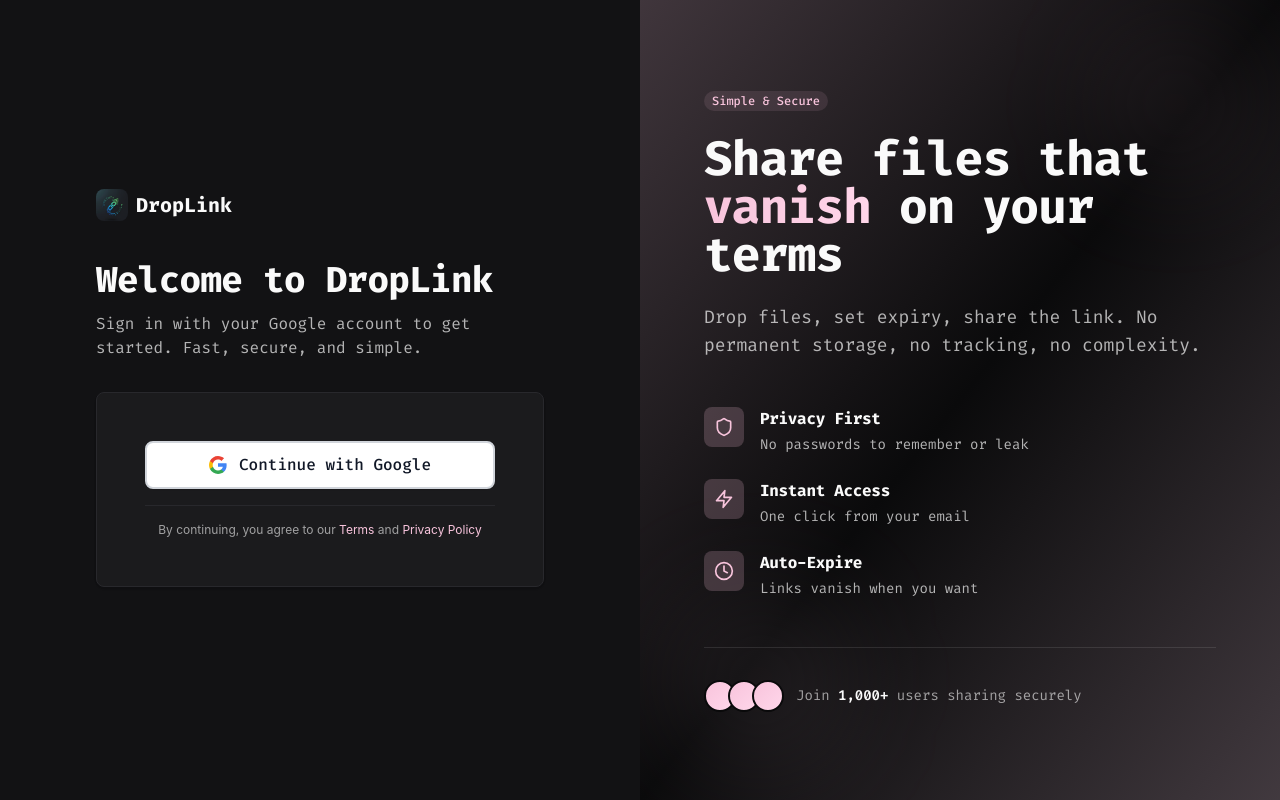
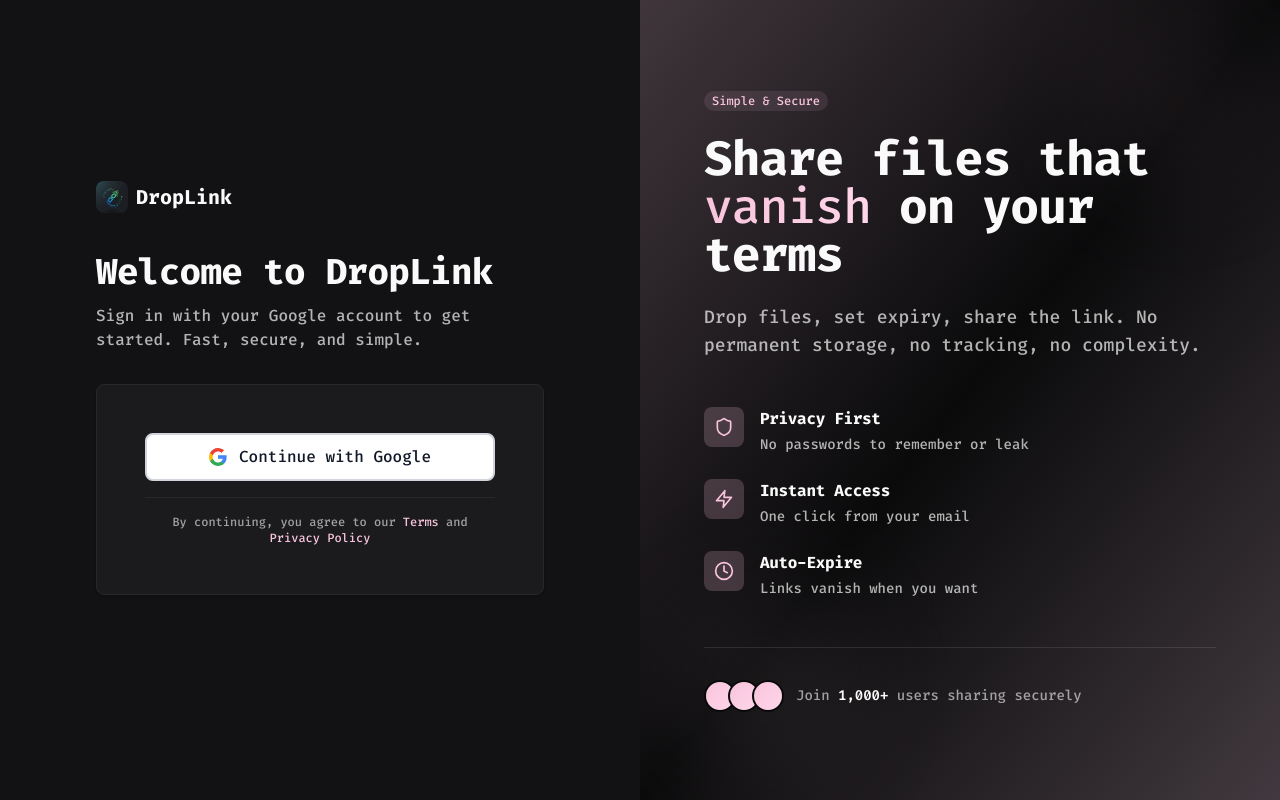
Before and after one commit to eimaam/droplink, a React (Vite) app in the folder client/: page /auth in a window 1280 px wide. Built offline with nearby package versions, Linux system fonts and the light colour scheme.

Commit message:
feat: Update Input component styles and enhance global font settings

```diff
--- a/client/src/components/ui/Input.tsx
+++ b/client/src/components/ui/Input.tsx
@@ -9,9 +9,9 @@ const inputVariants = cva(
   {
     variants: {
       variant: {
-        default: 'bg-background border-border text-text-primary hover:border-primary focus:border-primary',
-        filled: 'bg-surface border-transparent text-text-primary hover:bg-surface-hover focus:bg-background',
-        ghost: 'bg-transparent border-transparent text-text-primary hover:bg-surface/50',
+        default: '!bg-background !border-border text-text-primary hover:border-primary focus:border-primary',
+        filled: '!bg-surface !border-transparent text-text-primary hover:bg-surface-hover focus:bg-background',
+        ghost: '!!bg-transparent !border-transparent text-text-primary hover:bg-surface/50',
       },
       inputSize: {
         sm: 'h-8 text-sm px-3',
--- a/client/src/index.css
+++ b/client/src/index.css
@@ -7,7 +7,7 @@
 
 @layer base {
   * {
-    @apply box-border;
+    @apply box-border font-mono font-medium;
   }
 
   body {
@@ -41,6 +41,8 @@
     @apply shadow-glow-primary;
   }
 }
+
+
 
 ::-webkit-scrollbar {
   width: 10px;
```
